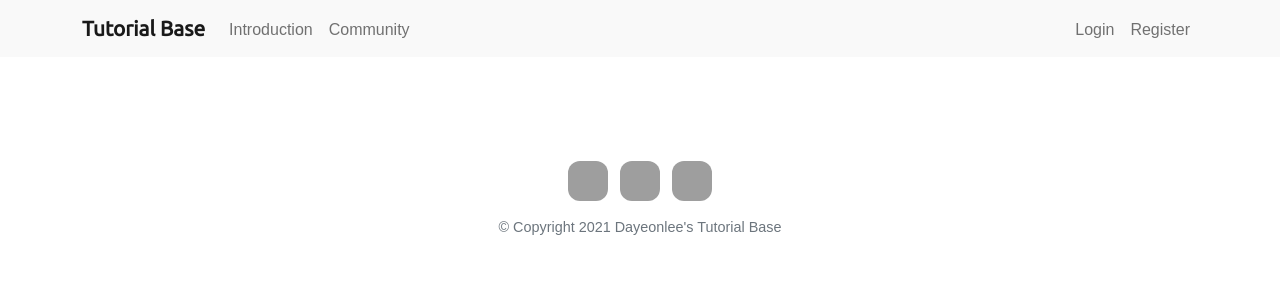
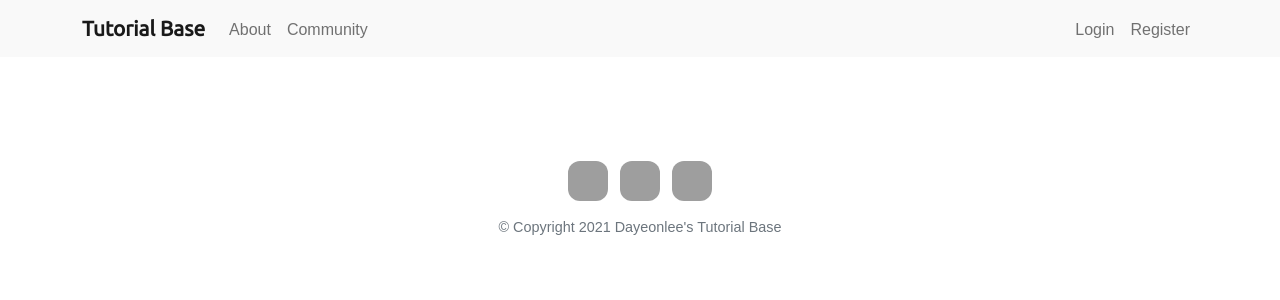
Before and after one commit to day-lee/2021_Tutorial_Base, a Django app: page /add_category in a window 1280 px wide. Shown: the top 300 px of the page. Run offline with Django 3.2, Linux system fonts and the light colour scheme; some libraries are stand-ins or nearby versions; grey boxes are pictures that could not be loaded.

Commit message:
Change nav item introduction to about

```diff
--- a/templates/base.html
+++ b/templates/base.html
@@ -92,7 +92,7 @@
 <!-- Right -->
         <ul class="navbar-nav mr-auto">
             <li class="nav-item">
-             <a class="nav-link " href="{% url 'hub:contact' %}"> Introduction</a>
+             <a class="nav-link " href="{% url 'hub:contact' %}"> About</a>
             </li>
             <li class="nav-item">
               <a class="nav-link " href="{% url 'community:board' %}"> Community </a>
```
